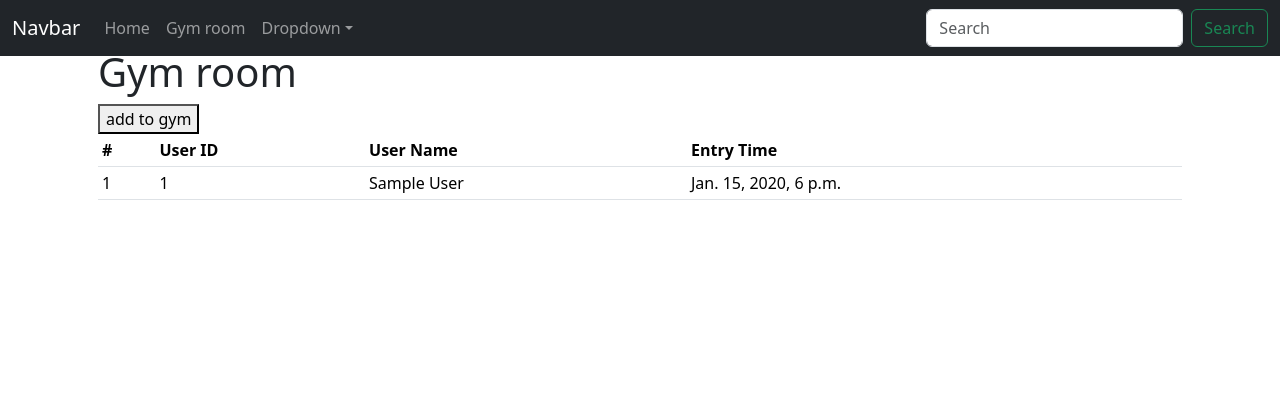
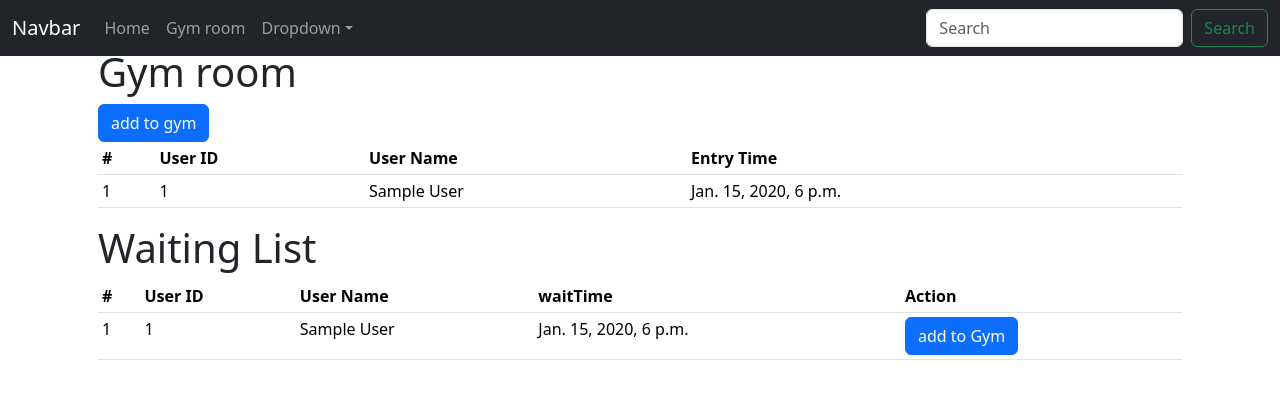
Before and after one commit to arman0325/asgn1, a Django app: page /gym/gymroom in a window 1280 px wide. Shown: the top 399 px of the page. Run offline with Django 3.2, Linux system fonts and the light colour scheme; tables that the repository leaves empty hold one stand-in row (values such as "Sample post"); some libraries are stand-ins or nearby versions.

Commit message:
version1.2.1

```diff
--- a/gym/forms.py
+++ b/gym/forms.py
@@ -1,8 +1,13 @@
 from django import forms
-from .models import GymNow
+from .models import GymNow,GymWaiting
 
 
 class GymNowForm(forms.ModelForm):
 	class Meta:
 		model = GymNow
 		fields = ('userId', 'entryTime')
+
+class GymWaitForm(forms.ModelForm):
+	class Meta:
+		model = GymWaiting
+		fields = ('userId', 'waitTime')
--- a/gym/templates/gym/ViewCurrentUsers.html
+++ b/gym/templates/gym/ViewCurrentUsers.html
@@ -5,13 +5,25 @@
 {% block content %}
 <h1>Gym room</h1>
 {% if users|length >= 8 %}
-	<h2>Full</h2>
-	<form>
-		<button type="submit">add to waiting</button>
-	</form>
+	<div class="container">
+	 	<div class="row">
+			<div class="col-sm">
+				<h2>Full</h2>
+			</div>
+			<div class="col-sm">
+				<form>
+					<a href="/gym/addForm">
+						<button type="button" class="btn btn-primary">add to waiting</button>
+					</a>
+				</form>
+			</div>
+		</div>
+	</div>
 {% else %}
 	<form>
-		<button type="submit">add to gym</button>
+		<a href="/gym/addForm">
+			<button type="button" class="btn btn-primary">add to gym</button>
+		</a>
 	</form>
 
 {% endif %}
@@ -48,8 +60,6 @@
 		{% endfor %}
 	</tbody>
 </table>
-
-{% if users|length >= 5 %}
 	<h1>Waiting List</h1>
 	<table class="table table-hover table-sm">
 		<thead>
@@ -67,17 +77,19 @@
 			<td>{{waituser.userId.id}}</td>
 			<td>{{waituser.userId.name}}</td>
 			<td>{{waituser.waitTime}}</td>
+			{% if forloop.first %}
 			<td>
 				<form action="/gym/addGym" method='get'>
 					<input type="hidden" name="userId" value="{{waituser.userId.id}}">
 					<button type="submit" class="btn btn-primary">add to Gym</button>
-					<p>{{ rlt }}</p>
 				</form>
 			</td>
+			{% endif %}
 		</tr>
 		{% endfor %}
 	</table>
-{% endif %}
+
+
 		{% if messages %}
         <script>
             {% for msg in messages %}
--- a/gym/templates/gym/index.html
+++ b/gym/templates/gym/index.html
@@ -3,6 +3,7 @@
 {% block title %}User Table{% endblock %}
 
 {% block content %}
+<a href="/gym/export"><button type="button" class="btn btn-primary">download CSV</button></a>
 <table class="table table-hover table-sm">
 	<thead>
 		<tr>
--- a/gym/urls.py
+++ b/gym/urls.py
@@ -9,6 +9,6 @@ urlpatterns = [
     path('', views.index, name='index'),
     path('gymroom', views.viewCurrentUsers, name='viewCurrentUsers'),
     path('addGym', views.addGym, name='addGym'),
-    #url(r'^addGym/$', views.addGym, name="addGym")
+    path('addForm', views.addForm, name='addForm'),
 
 ]
--- a/gym/views.py
+++ b/gym/views.py
@@ -3,7 +3,7 @@ from django.shortcuts import render, redirect
 from django.http import HttpResponse
 from django.utils import timezone
 from .models import GymUser, GymNow, GymWaiting
-from .forms import GymNowForm
+from .forms import GymNowForm, GymWaitForm
 
 
 from django.contrib import messages
@@ -45,21 +45,40 @@ def viewCurrentUsers(request):
 	else:
 		gym_form = GymNowForm()
 
-
-
 	return render(request, 'gym/ViewCurrentUsers.html',
 							{'users':users,
 							'waitUsers':waitUsers,
 							'gym_form' : gym_form
 							})
 
+def addForm(request):
+	new_user = None
+	number = GymNow.objects.all().count()
+	if number<8:
+		gym_form = GymNowForm()
+	else:
+		gym_form = GymWaitForm()
+	if request.method == 'POST' and number < 8:
+		gym_form = GymNowForm(data=request.POST)
+		if gym_form.is_valid():
+			new_user = gym_form.save(commit=False)
+			new_user.save()
+			return redirect('/gym/gymroom')
+	elif request.method =='POST' and number >= 8:
+		gym_form = GymWaitForm(data=request.POST)
+		if gym_form.is_valid():
+			new_user = gym_form.save(commit=False)
+			new_user.save()
+			return redirect('/gym/gymroom')
+
+	return render(request, 'gym/insertForm.html',
+							{'gym_form' : gym_form})
+
 
 def addGym(request):
-
     number = GymNow.objects.all().count()
     request.encoding='utf-8'
     if 'userId' in request.GET and request.GET['userId'] and number<8:
-        message = '你搜索的内容为: ' + request.GET['userId']
         id = request.GET['userId']
         user = GymUser.objects.get(pk=id)
         new_user = GymNow.objects.create(userId=user)
@@ -67,7 +86,6 @@ def addGym(request):
         print(user)
         GymWaiting.objects.filter(userId=id).delete()
         messages.success(request,"Action successful")
-
 
     else:
         messages.success(request,"Gym room is full. Action unsuccessful")
```
Also changed, not shown: gym/templates/gym/insertForm.html (added, +17 -0 lines).
